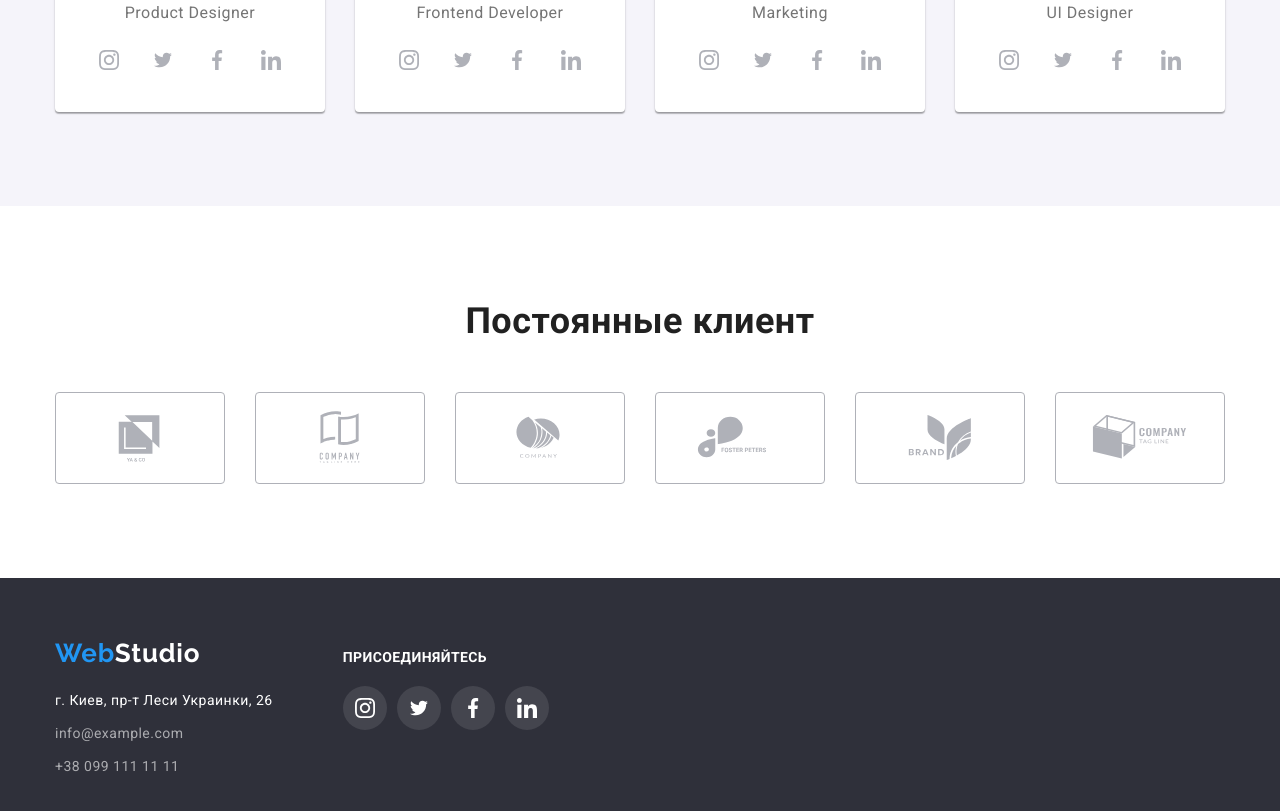
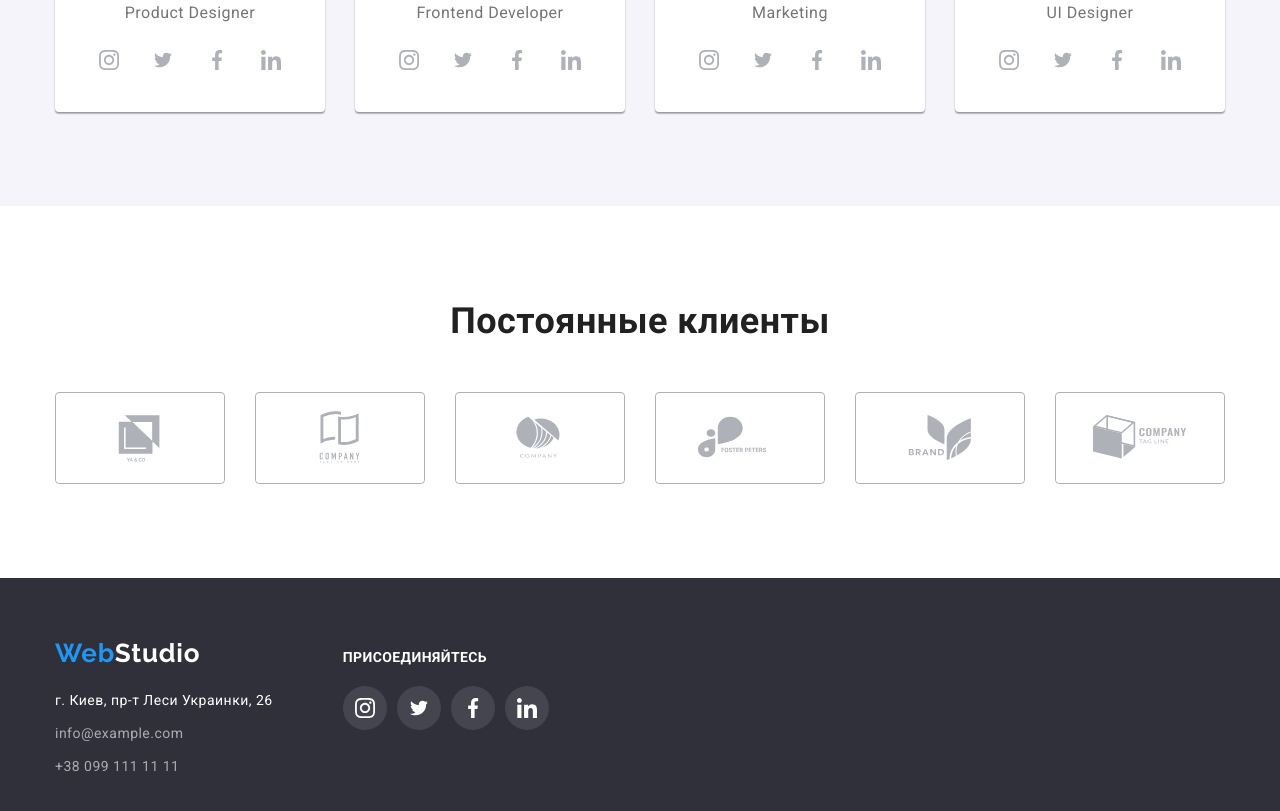
Before and after one commit to AlexandrSukovach/goit-markup-hw-05, a plain HTML site: page index.html in a window 1280 px wide. Shown: the part 2099-2910 px from the top of the page. Drawn offline with nearby package versions, Linux system fonts and the light colour scheme.

Commit message:
исправление заголовка

```diff
--- a/index.html
+++ b/index.html
@@ -260,7 +260,7 @@
 
       <section class="reg-custom section">
          <div class="gallery-custom container">
-            <h2 class="reg-custom-title">Постоянные клиент</h2>
+            <h2 class="reg-custom-title">Постоянные клиенты</h2>
             <ul class="reg-custom-gallery list">
                <li class="logo-client">
                   <a href="">
```
